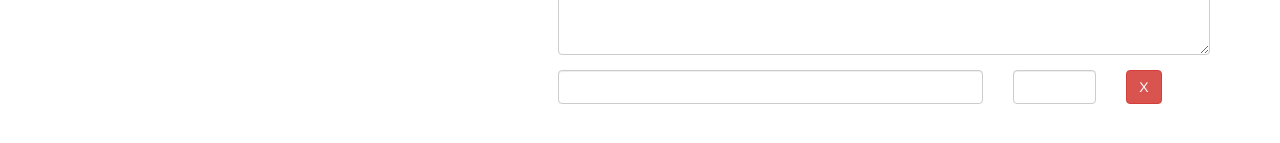
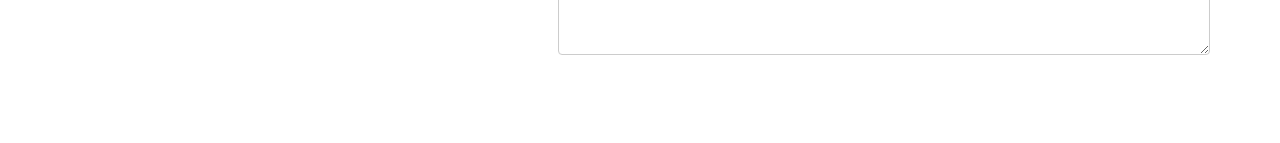
Before and after one commit to JabrailShahbazov/Angular-first-app, an Angular app: page /recipes/new in a window 1280 px wide. Shown: the part 359-502 px from the top of the page. Built offline with nearby package versions, Linux system fonts and the light colour scheme.

Commit message:
Added Editing form recipes Shopping list recipe-edit.component.ts

```diff
--- a/src/app/app.module.ts
+++ b/src/app/app.module.ts
@@ -13,7 +13,7 @@
 import { DropdownDirective } from './shared/dropdown.directive';
 import { RecipeStartComponent } from './recipes/recipe-start/recipe-start.component';
 import { RecipeEditComponent } from './recipes/recipe-edit/recipe-edit.component';
-import {FormControl, FormsModule} from "@angular/forms";
+import {FormControl, FormsModule, ReactiveFormsModule} from "@angular/forms";
 
 @NgModule({
   declarations: [
@@ -33,6 +33,7 @@
     BrowserModule,
     AppRoutingModule,
     FormsModule,
+    ReactiveFormsModule
   ],
   providers: [],
   bootstrap: [AppComponent]
--- a/src/app/recipes/recipe-edit/recipe-edit.component.html
+++ b/src/app/recipes/recipe-edit/recipe-edit.component.html
@@ -1,6 +1,6 @@
 <div class="row">
   <div class="col-xs-12">
-    <form>
+    <form [formGroup]="recipeForm" (ngSubmit)="onSubmit()">
       <div class="row">
         <div class="col-xs-12">
           <button class="btn btn-success" type="submit">Save</button>
@@ -14,6 +14,7 @@
             <input
               type="text"
               id="name"
+              formControlName="name"
               class="form-control">
           </div>
         </div>
@@ -26,6 +27,8 @@
             <input
               type="text"
               id="imagePath"
+              formControlName="imagePath"
+
               class="form-control">
           </div>
         </div>
@@ -44,29 +47,35 @@
             <textarea
               type="text"
               id="description"
+              formControlName="description"
+
               class="form-control"
-            rows="6"></textarea>
+              rows="6"></textarea>
           </div>
         </div>
       </div>
 
       <div class="row">
-        <div class="col-xs-12">
-          <div class="row">
+        <div class="col-xs-12" formArrayName="ingredients">
+          <div class="row"
+               *ngFor="let ingredientCtrl of controls; let i = index"
+               [formGroupName]="i">
             <div class="col-xs-8">
               <input
                 type="text"
-                class="form-control">
+                class="form-control"
+                formControlName="name">
             </div>
 
             <div class="col-xs-2">
               <input
                 type="number"
-                class="form-control">
+                class="form-control"
+                formControlName="amount">
             </div>
 
             <div class="col-xs-2">
-           <button class="btn btn-danger">X</button>
+              <button class="btn btn-danger">X</button>
             </div>
 
           </div>
--- a/src/app/recipes/recipe-edit/recipe-edit.component.ts
+++ b/src/app/recipes/recipe-edit/recipe-edit.component.ts
@@ -1,6 +1,6 @@
 import {Component, OnInit} from '@angular/core';
 import {ActivatedRoute, Params} from "@angular/router";
-import {FormControl, FormGroup} from "@angular/forms";
+import {FormArray, FormControl, FormGroup} from "@angular/forms";
 import {RecipeService} from "../../service/recipe.service";
 
 @Component({
@@ -28,21 +28,40 @@
       );
   }
 
+  onSubmit() {
+    console.log(this.recipeForm)
+  }
+  get controls() { // a getter!
+    return (<FormArray>this.recipeForm.get('ingredients')).controls;
+  }
   private initForm() {
-    let recipeName ='';
-    let recipeImagePath ='';
-    let recipeDescription ='';
-    if (this.editMode){
+    let recipeName = '';
+    let recipeImagePath = '';
+    let recipeDescription = '';
+    let recipeIngredients = new FormArray([]);
+    if (this.editMode) {
       const recipe = this.recipeService.getRecipe(this.id);
       recipeName = recipe.name;
       recipeImagePath = recipe.imagePath;
       recipeDescription = recipe.description;
+      if (recipe['ingredients']) {
+        for (let ingredient of recipe.ingredients) {
+          recipeIngredients.push(
+            new FormGroup({
+              'name': new FormControl(ingredient.name),
+              'amount': new FormControl(ingredient.amount)
+            })
+          );
+        }
+      }
     }
     this.recipeForm = new FormGroup({
       'name': new FormControl(recipeName),
       'imagePath': new FormControl(recipeImagePath),
       'description': new FormControl(recipeDescription),
+      'ingredients': recipeIngredients
     });
   }
 
+
 }
```
